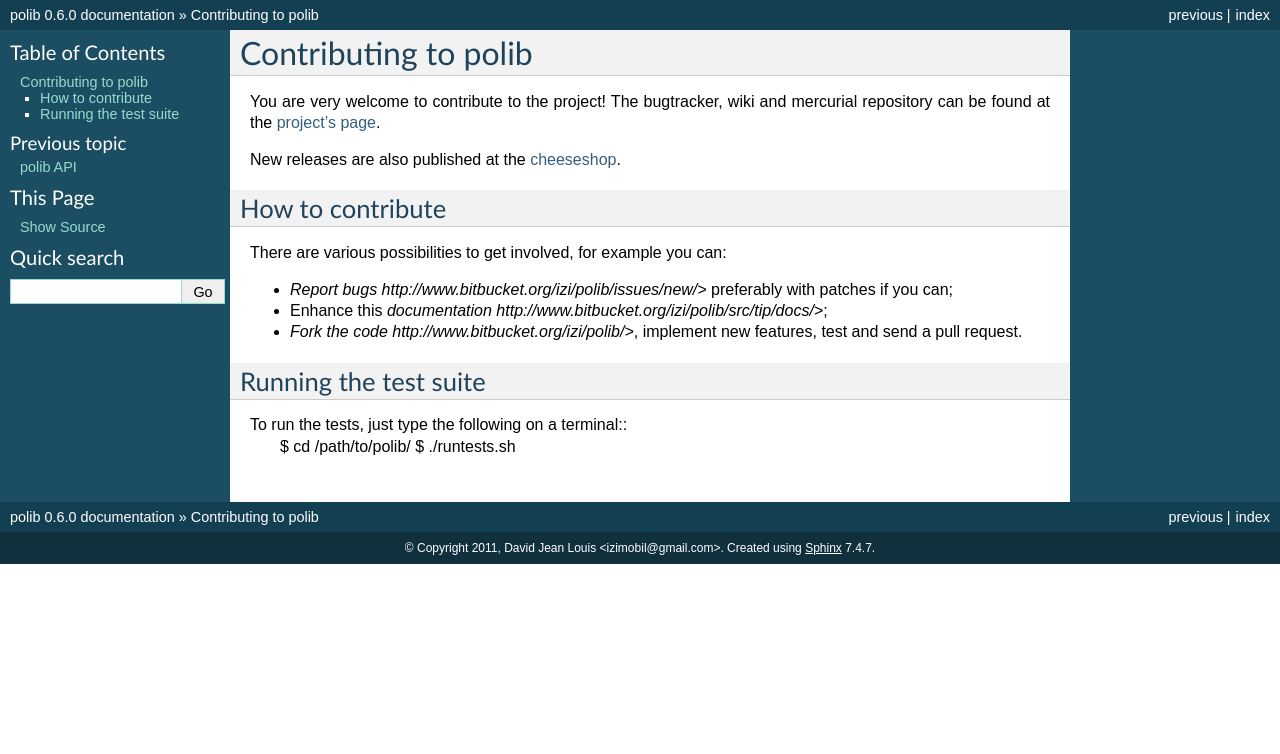
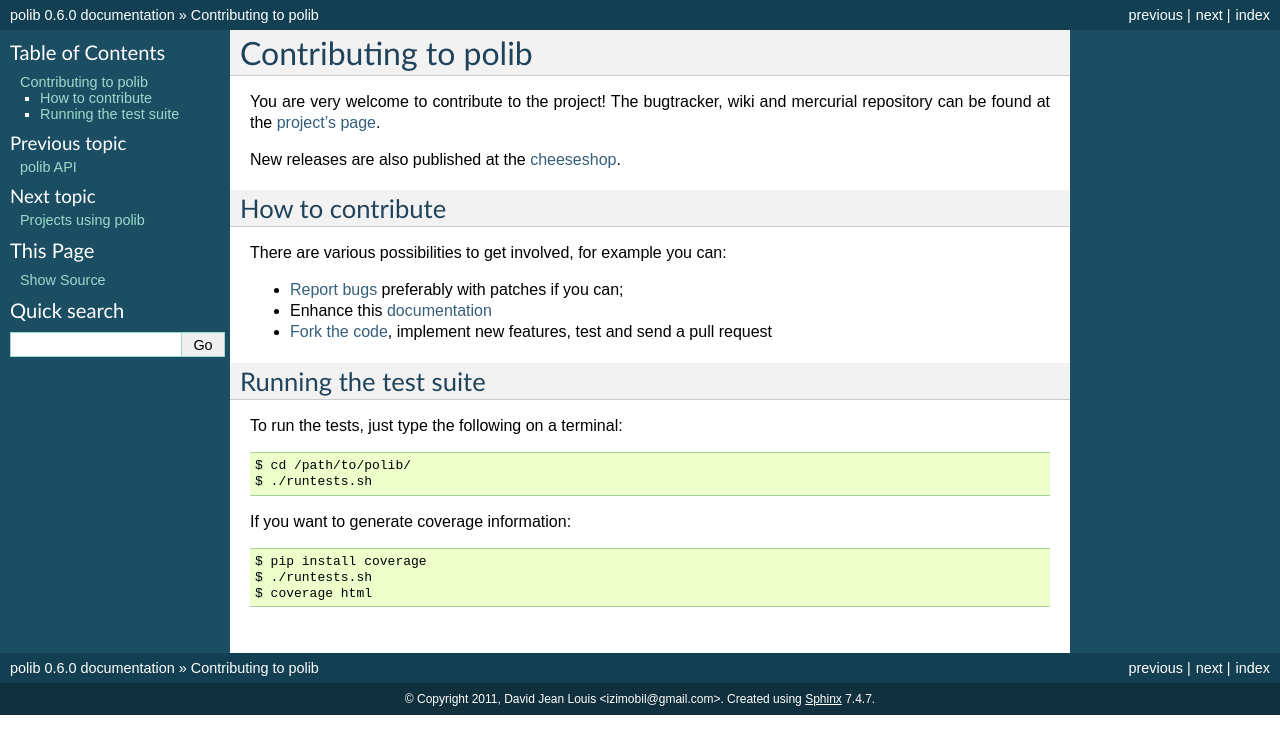
Before and after one commit to jwilk-mirrors/python-polib, a Sphinx documentation site: the page built from docs/contributing.rst, in a window 1280 px wide. Shown: the top 754 px of the page. Built offline with Sphinx 7.4.7, drawn with Linux system fonts in a browser that asks for light colours.

Commit message:
Added "projects using polib" to docs + fixed some rest markup issues

```diff
--- a/docs/contributing.rst
+++ b/docs/contributing.rst
@@ -15,16 +15,22 @@
 
 There are various possibilities to get involved, for example you can:
 
-* `Report bugs http://www.bitbucket.org/izi/polib/issues/new/>`
+* `Report bugs <http://www.bitbucket.org/izi/polib/issues/new/>`_
   preferably with patches if you can;
-* Enhance this `documentation
-  http://www.bitbucket.org/izi/polib/src/tip/docs/>`;
-* `Fork the code http://www.bitbucket.org/izi/polib/>`,
-  implement new features, test and send a pull request.
+* Enhance this `documentation <http://www.bitbucket.org/izi/polib/src/tip/docs/>`_
+* `Fork the code <http://www.bitbucket.org/izi/polib/>`_, implement new
+  features, test and send a pull request
 
 Running the test suite
 ~~~~~~~~~~~~~~~~~~~~~~
 
 To run the tests, just type the following on a terminal::
+
     $ cd /path/to/polib/
     $ ./runtests.sh
+
+If you want to generate coverage information::
+
+    $ pip install coverage
+    $ ./runtests.sh
+    $ coverage html
--- /dev/null
+++ b/docs/projects.rst
@@ -0,0 +1,17 @@
+.. _projects:
+
+Projects using polib
+====================
+
+polib is used by many opensource projects, here are some of them:
+
+* `Mercurial <http://mercurial.selenic.com>`_
+* `Transifex <http://www.transifex.net/>`_
+* `Launchpad ubuntu translator tools <https://translations.launchpad.net/>`_
+* `Django-rosetta <http://code.google.com/p/django-rosetta/>`_
+* `The evergreen library system <http://www.open-ils.org/>`_
+* `Qooxdoo <http://qooxdoo.org/>`_
+* `<http://www.linux.rk.edu.pl/tra/list/>`_
+
+If you are using polib and wish to be listed here (or not)
+`let me know <izimobil@gmail.com>`_.
```
Also changed, not shown: other parts of docs/contributing.rst (+1 -1 lines), docs/index.rst (+4 -3 lines).
